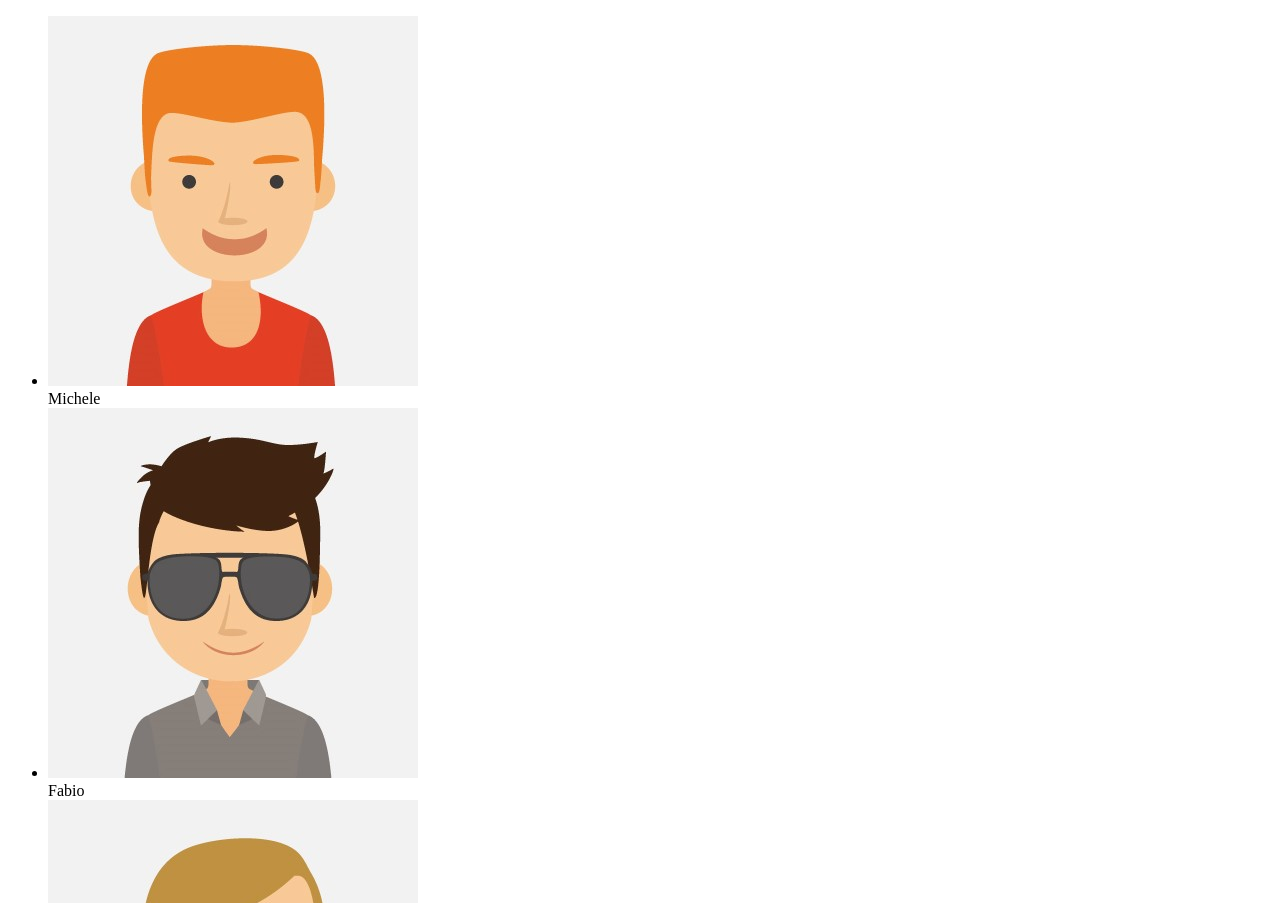
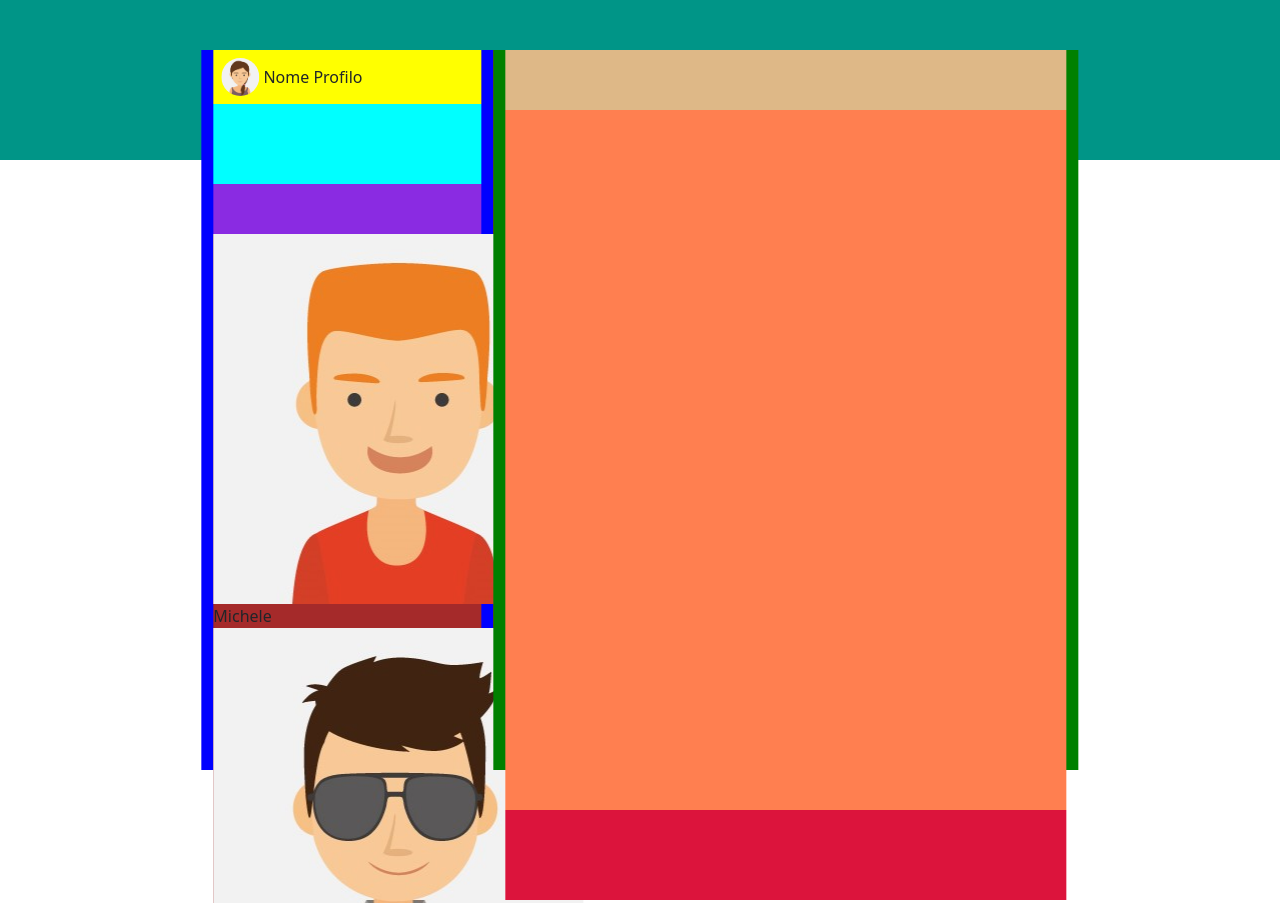
Before and after one commit to LorenzoBuongiorno/vue-boolzapp, a plain HTML site: page index.html in a window 1280 px wide. Shown: the top 903 px of the page. Drawn offline with nearby package versions, Linux system fonts and the light colour scheme.

Commit message:
created colored box with css

```diff
--- a/css/style.css
+++ b/css/style.css
@@ -0,0 +1,70 @@
+*{
+    box-sizing: border-box;
+    padding: 0;
+    margin: 0;
+}
+
+main{
+    position: relative;
+}
+
+.green-bar{
+    background-color: #009587;
+    height: 20vh;
+}
+
+.chat{
+    position: absolute;
+    top: 50px;
+    left: 50%;
+    transform: translate(-50%,0%);
+    background-color: red;
+    height: 90vh;
+}
+
+.left-column{
+    height: 90vh;
+    background-color: blue;
+}
+
+.right-column{
+    height: 90vh;
+    background-color: green;
+}
+
+.account img{
+    width: 90%;
+}
+
+.account{
+    background-color: yellow;
+}
+
+.notification{
+    background-color: aqua;
+    height: 80px;
+}
+
+.search-contact{
+    background-color: blueviolet;
+    height: 50px;
+}
+
+.contact-list{
+    background-color: brown;
+}
+
+.profile-opened-chat{
+    height: 60px;
+    background-color: burlywood;
+}
+
+.chat-messages{
+    background-color: coral;
+    height: 700px;
+}
+
+.text-message{
+    background-color: crimson;
+    height: 90px;
+}
--- a/index.html
+++ b/index.html
@@ -6,18 +6,62 @@
     <meta name="viewport" content="width=device-width, initial-scale=1.0">
     <title>vue-boolzapp</title>
     <script src="https://cdn.jsdelivr.net/npm/vue@2/dist/vue.js"></script>
+    <link href="https://cdn.jsdelivr.net/npm/bootstrap@5.0.2/dist/css/bootstrap.min.css" rel="stylesheet" integrity="sha384-EVSTQN3/azprG1Anm3QDgpJLIm9Nao0Yz1ztcQTwFspd3yD65VohhpuuCOmLASjC" crossorigin="anonymous">
     <link rel="stylesheet" href="css/style.css">
 </head>
 <body>
     <div id="app">
-        <div class="contact">
-            <ul>
+        <main>
+            <div class="green-bar"></div>
+            <div class="chat col-8">
+                <div class="row">
+                    <!-- LEFT COLUMN -->
+                    <div class="left-column col-4">
+                        <!-- ACCOUNT -->
+                        <div class="account col-12 p-2 d-flex align-items-center">
+                            <div class="profile-picture col-2">
+                                <img class="rounded-circle"  src="img/avatar_io.jpg" alt="">
+                            </div>
+                            <span class="profile-name">Nome Profilo</span>
+                        </div>
+                        <!-- NOTIFICATION -->
+                        <div class="notification col-12">
+
+                        </div>
+                        <!-- SEARCH -->
+                        <div class="search-contact col-12">
+
+                        </div>
+                        <!-- CONTACT LIST -->
+                        <div class="contact-list">
+                            <ul class="list-unstyled">
                                 <li v-for="(item, i) in contacts">
                                     <img :src="'img/avatar'+item.avatar+'.jpg'" alt="">
                                     <div class="name">{{item.name}}</div>
                                 </li>
                             </ul>
                         </div>
+                    </div>
+
+
+                    <!-- RIGHT COLUMN -->
+                    <div class="right-column col-8">
+                        <!-- PROFILE CHAT -->
+                        <div class="profile-opened-chat col-12">
+
+                        </div>
+                        <!-- CHAT -->
+                        <div class="chat-messages col-12">
+
+                        </div>
+                        <!-- MESSAGE BAR -->
+                        <div class="text-message col-12">
+
+                        </div>
+                    </div>
+                </div>
+            </div>
+        </main>
 
     </div>
     <script src="js/script.js"></script>
```
Lines whose indentation alone changed are shown as unchanged.
